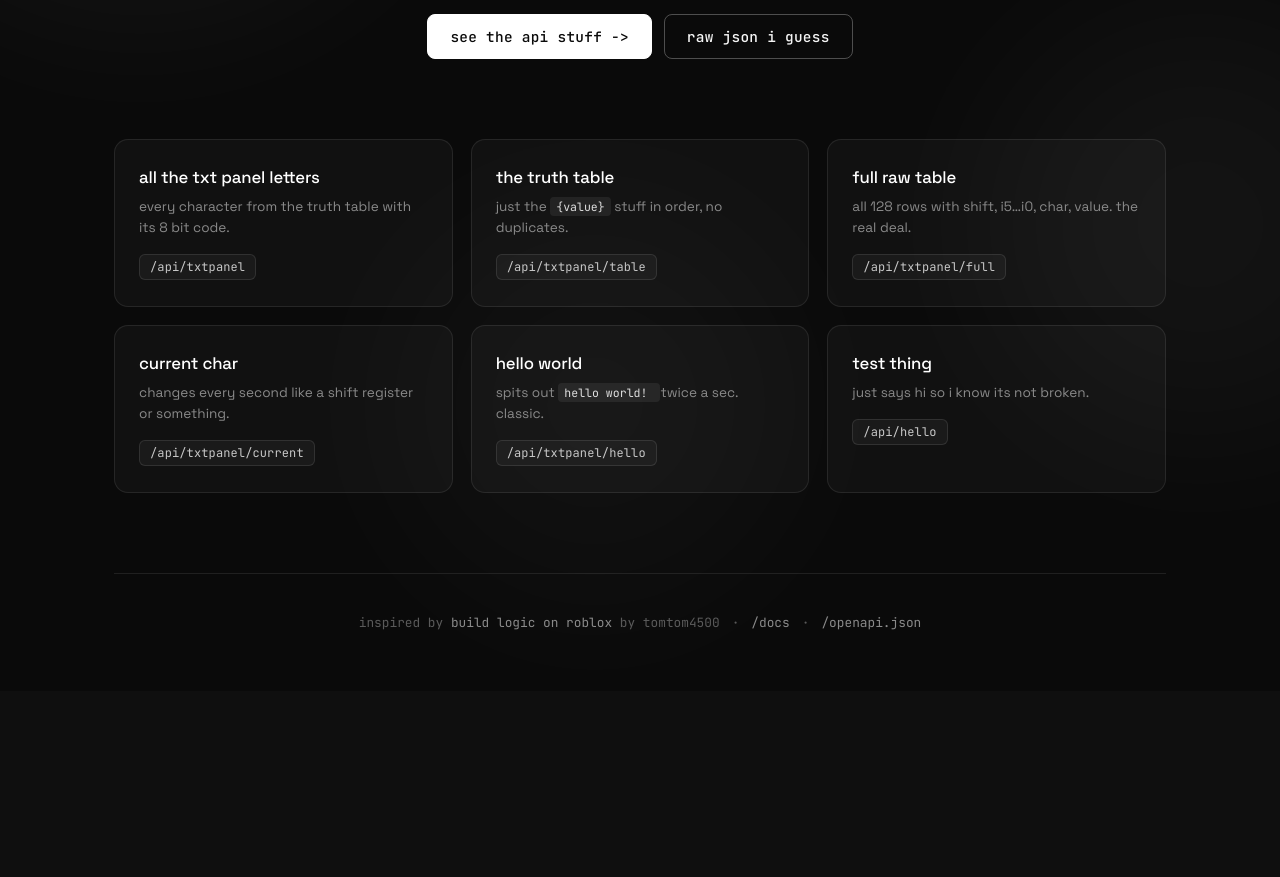
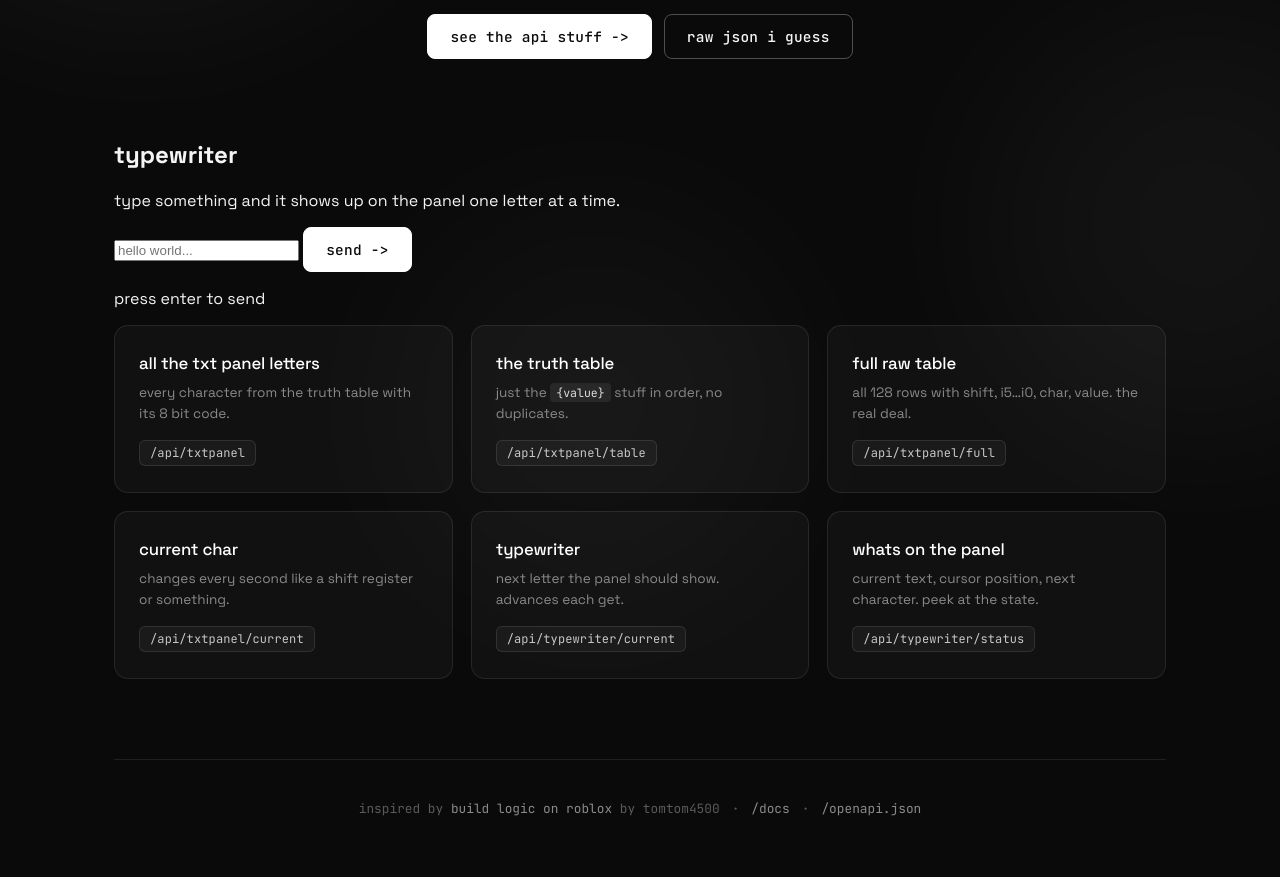
Before and after one commit to geometryRunC/eeky808, a FastAPI app: page / in a window 1280 px wide. Shown: the part 345-1222 px from the top of the page. Before the commit the page ends 975 px from the top, so only its background shows below. Run offline with FastAPI, Linux system fonts and the light colour scheme.

Commit message:
Implement typewriter feature in index.html
Added a typewriter section with input form and status message.

```diff
--- a/templates/index.html
+++ b/templates/index.html
@@ -26,6 +26,23 @@
             </div>
         </header>
 
+        <section class="typewriter">
+            <h2 class="typewriter-title">typewriter</h2>
+            <p class="typewriter-desc">type something and it shows up on the panel one letter at a time.</p>
+            <form class="typewriter-form" id="typewriter-form">
+                <input
+                    type="text"
+                    id="typewriter-input"
+                    class="typewriter-input"
+                    maxlength="500"
+                    placeholder="hello world..."
+                    autocomplete="off"
+                />
+                <button type="submit" class="btn btn-primary">send -&gt;</button>
+            </form>
+            <p class="typewriter-status" id="typewriter-status">press enter to send</p>
+        </section>
+
         <section class="grid">
             <a class="card" href="/api/txtpanel">
                 <h2 class="card-title">all the txt panel letters</h2>
@@ -51,16 +68,16 @@
                 <span class="card-path">/api/txtpanel/current</span>
             </a>
 
-            <a class="card" href="/api/txtpanel/hello">
-                <h2 class="card-title">hello world</h2>
-                <p class="card-desc">spits out <code>Hello World! </code> twice a sec. classic.</p>
-                <span class="card-path">/api/txtpanel/hello</span>
+            <a class="card" href="/api/typewriter/current">
+                <h2 class="card-title">typewriter</h2>
+                <p class="card-desc">next letter the panel should show. advances each GET.</p>
+                <span class="card-path">/api/typewriter/current</span>
             </a>
 
-            <a class="card" href="/api/hello">
-                <h2 class="card-title">test thing</h2>
-                <p class="card-desc">just says hi so i know its not broken.</p>
-                <span class="card-path">/api/hello</span>
+            <a class="card" href="/api/typewriter/status">
+                <h2 class="card-title">whats on the panel</h2>
+                <p class="card-desc">current text, cursor position, next character. peek at the state.</p>
+                <span class="card-path">/api/typewriter/status</span>
             </a>
         </section>
 
@@ -72,5 +89,34 @@
             <a href="/openapi.json">/openapi.json</a>
         </footer>
     </main>
+
+    <script>
+        document.getElementById('typewriter-form').addEventListener('submit', async (e) => {
+            e.preventDefault();
+            const input = document.getElementById('typewriter-input');
+            const status = document.getElementById('typewriter-status');
+            const text = input.value;
+            if (!text.trim()) {
+                status.textContent = '> type something first lol';
+                return;
+            }
+            status.textContent = '> sending...';
+            try {
+                const res = await fetch('/api/typewriter', {
+                    method: 'POST',
+                    headers: { 'Content-Type': 'application/json' },
+                    body: JSON.stringify({ text })
+                });
+                if (res.ok) {
+                    status.textContent = '> sent! ' + text.length + ' chars heading to the panel';
+                    input.value = '';
+                } else {
+                    status.textContent = '> oops server said no';
+                }
+            } catch (err) {
+                status.textContent = '> network error lol';
+            }
+        });
+    </script>
 </body>
 </html>
```
